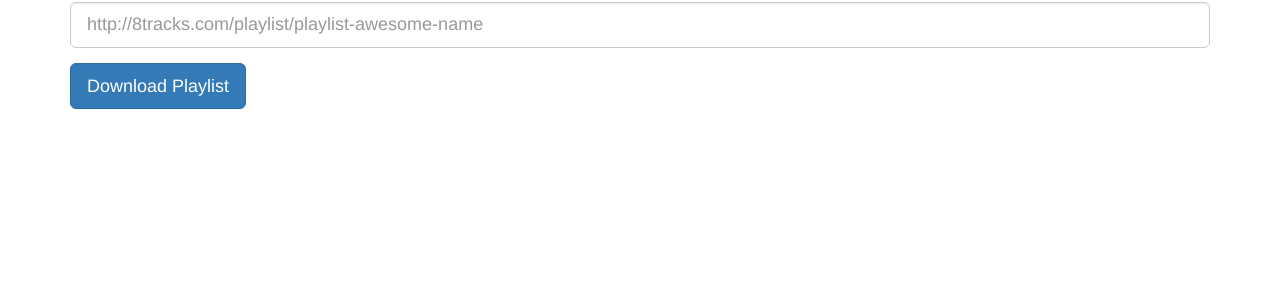
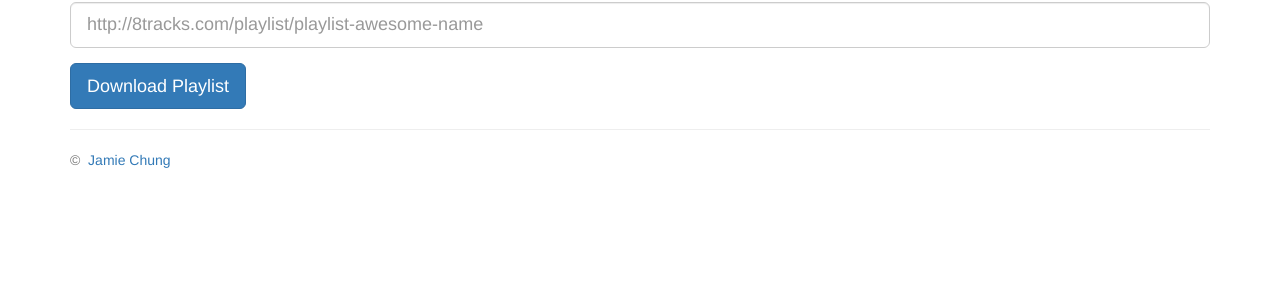
Before and after one commit to JamieChung/8tracks-playlist-downloader-nodejs, a Node server app: page / in a window 1280 px wide. Shown: the part 129-429 px from the top of the page. Run offline with Node 20, Linux system fonts and the light colour scheme; some libraries are stand-ins or nearby versions.

Commit message:
Adding basic footer information with referral link back to my twitter account

```diff
--- a/views/layout.jade
+++ b/views/layout.jade
@@ -13,3 +13,7 @@
         h1 Download 8Tracks Playlists
         hr
         block content
+        hr
+        .text-muted
+            &copy; &nbsp;
+            a(href="http://twitter.com/jamiechung") Jamie Chung
```
